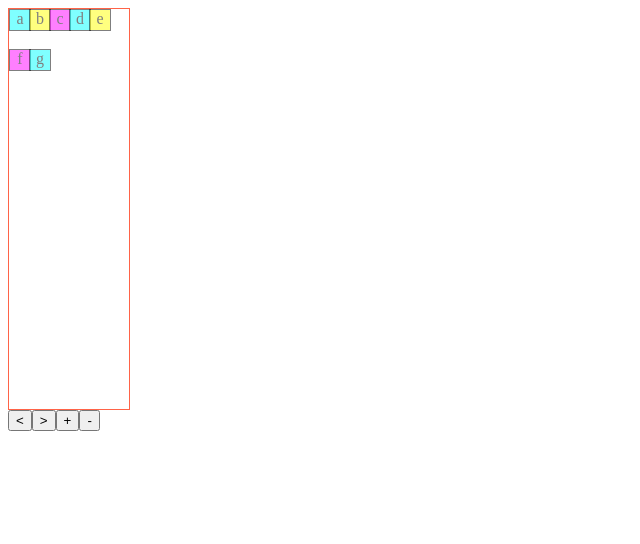
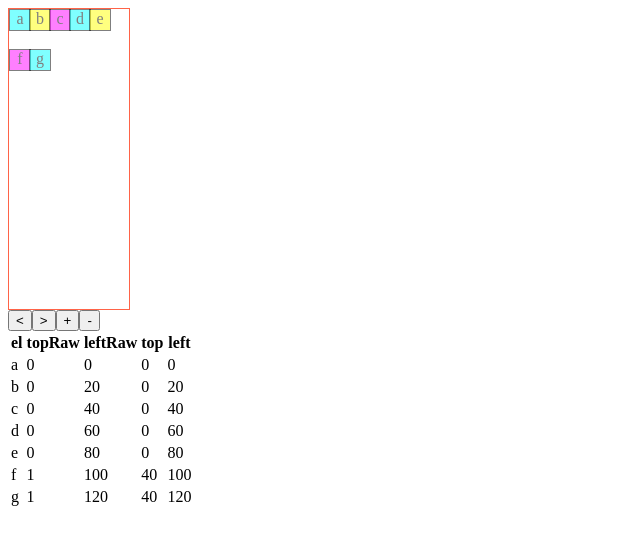
Before and after one commit to mikemajara/react-spring-animated-grid, a React (Create React App) app: page / in a window 1280 px wide. Shown: the top 544 px of the page, without its empty margins (0-640 px from the left). Built offline with nearby package versions, Linux system fonts and the light colour scheme.

Commit message:
useffect test

```diff
--- a/src/App.js
+++ b/src/App.js
@@ -1,4 +1,4 @@
-import React, { useState, useRef, useMemo } from "react";
+import React, { useState, useRef, useEffect, useMemo } from "react";
 import { useMeasure, useSize } from "react-use";
 import { animated, interpolate, useSpring, useTransition } from "react-spring";
 import style from "./grid.module.css";
@@ -10,7 +10,7 @@ export default function App() {
   const defaultItemWidth = 20;
   const containerWidth = 120;
   const halfContainerWidth = containerWidth/2
-  const containerHeight = 400;
+  const containerHeight = 300;
   const defaultHeight = `${containerHeight}px`;
   const defaultWidth = `${containerWidth}px`;
 
@@ -57,6 +57,7 @@ export default function App() {
   const [clicked, setClicked] = useState([])
 
   const positions = useRef(Array.from(elements).fill({}))
+  const gridItems = useRef([])
 
   const updatePosition = (idx, topRaw, leftRaw, top, left) => {
     if (idx === 0){
@@ -66,7 +67,7 @@ export default function App() {
     }
   }
 
-  const gridItems = useMemo(() => {
+  useEffect(() => {
 
     const getItemWidth = (idx) => {
       if (elements[idx])
@@ -211,7 +212,7 @@ export default function App() {
       return [leftOffsetRaw, adjustedLeftOffset];
     };
 
-    let gridItems = elements.map((el, i) => {
+    let gridItemsCalcs = elements.map((el, i) => {
       const [topRaw, top] =
         calculateTopPx(
           i,
@@ -240,12 +241,12 @@ export default function App() {
       return {...el, xy, w}
     })
     // console.log(`passing through useMemo`)
-    return gridItems
+    gridItems.current = gridItemsCalcs
   }, [gridSize.width, elements, clicked])
 
 
 
-  const transitions = useTransition(gridItems, el => el.key, {
+  const transitions = useTransition(gridItems.current, el => el.key, {
     from: ({xy, w}) => ({xy, w, opacity: 0}),
     enter: ({xy, w}) => ({xy, w, opacity: .5}),
     update: ({xy, w}) => ({xy, w}),
@@ -304,7 +305,28 @@ export default function App() {
       <animated.button onClick={() => setContentWidth(contentWidth-2)} style={spin}>
         {'-'}
       </animated.button>
-
+      <div>
+          <table>
+              <thead>
+                <th>el</th>
+                <th>topRaw</th>
+                <th>leftRaw</th>
+                <th>top</th>
+                <th>left</th>
+              </thead>
+              <tbody>
+              {positions.current.map(({topRaw, leftRaw, top, left}, i) =>
+                <tr>
+                  <td>{elements[i].key}</td>
+                  <td>{topRaw}</td>
+                  <td>{leftRaw}</td>
+                  <td>{top}</td>
+                  <td>{left}</td>
+                </tr>
+              )}
+              </tbody>
+          </table>
+      </div>
     </div>
   );
 }
--- a/src/grid.module.css
+++ b/src/grid.module.css
@@ -2,7 +2,7 @@
   border: 1px solid tomato;
   overflow: hidden;
   width: 200px;
-  height: 400px;
+  height: 300px;
   position: relative;
 }
 .gridItem {
```
